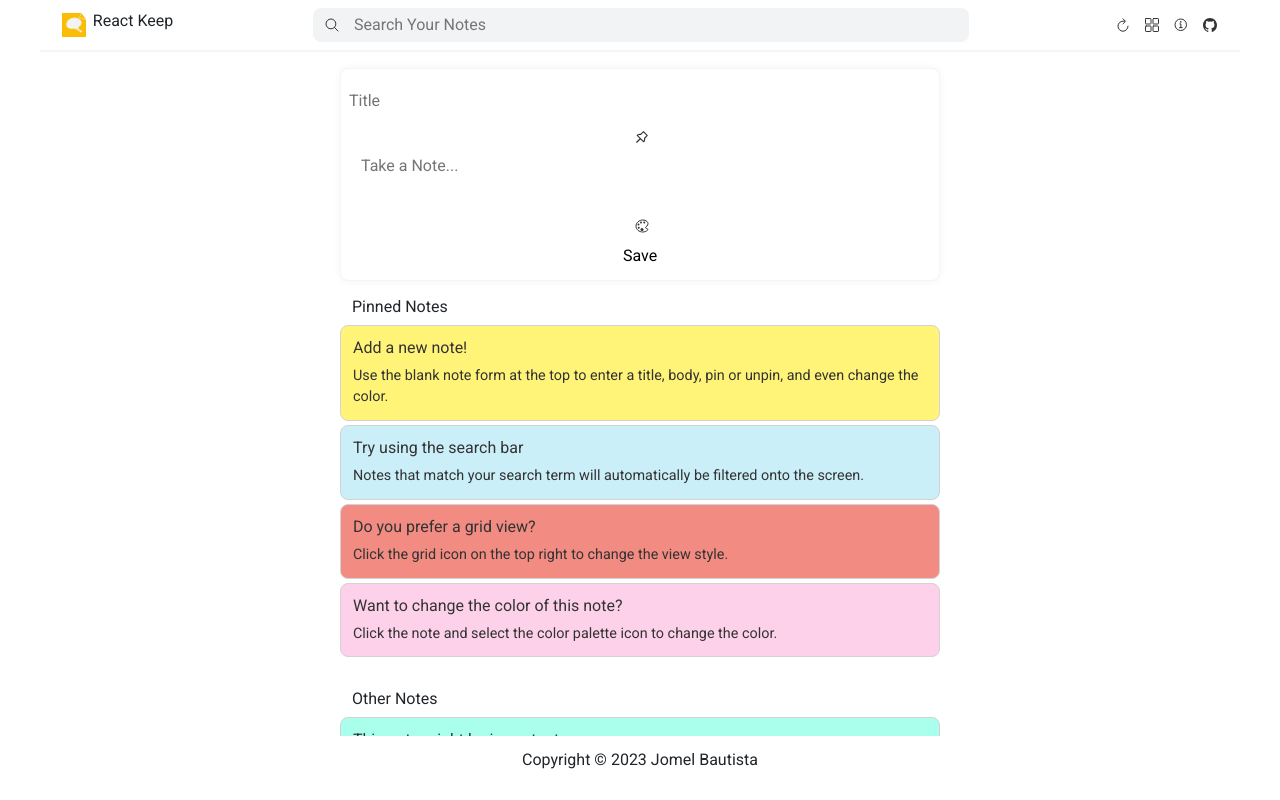
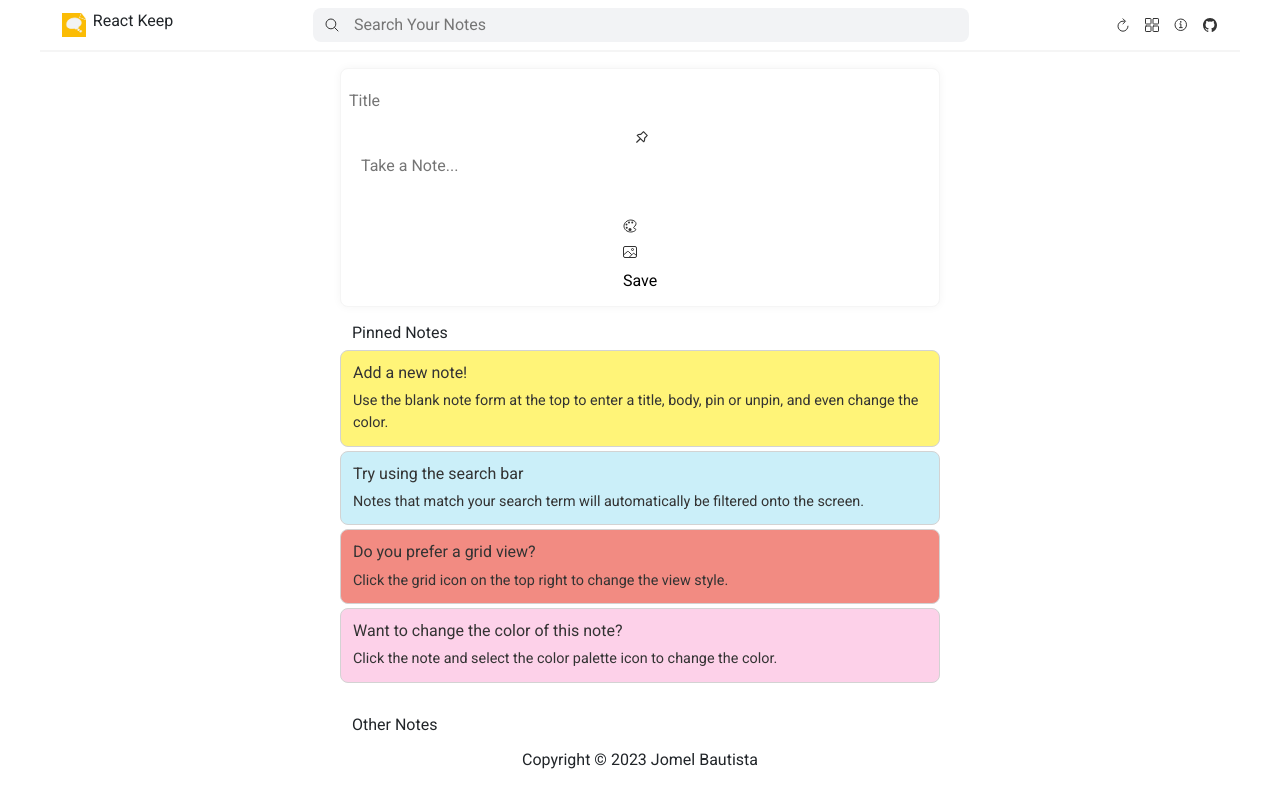
Before and after one commit to jogarbaut/react-keep, a React (Create React App) app: page / in a window 1280 px wide. Built offline with nearby package versions, Linux system fonts and the light colour scheme; the HTML template or start-up script is replaced by a standard one.

Commit message:
added Tesseract.js feature

```diff
--- a/package.json
+++ b/package.json
@@ -10,7 +10,8 @@
     "react-bootstrap": "^2.7.0",
     "react-dom": "^18.2.0",
     "react-icons": "^4.7.1",
-    "react-scripts": "5.0.1"
+    "react-scripts": "5.0.1",
+    "tesseract.js": "^4.0.2"
   },
   "scripts": {
     "predeploy": "npm run build",
--- a/src/components/EditNote.js
+++ b/src/components/EditNote.js
@@ -5,6 +5,7 @@ import ColorPalette from "./ColorPalette"
 import { AiOutlinePushpin, AiFillPushpin, AiFillDelete } from "react-icons/ai"
 import { IoColorPaletteOutline } from "react-icons/io5"
 import { format } from "date-fns"
+import TesseractInput from "./TesseractInput"
 
 const EditNote = ({ handleNoteClose }) => {
   const { selectedNote, selectedNoteId, notes, setNotes } = useContext(NoteContext)
@@ -92,6 +93,7 @@ const EditNote = ({ handleNoteClose }) => {
               <button className="button" onClick={handleToggleColorPalette}>
                 <IoColorPaletteOutline />
               </button>
+              <TesseractInput noteBody={noteBody} setNoteBody={setNoteBody} />
               <button className="button" onClick={handleDelete}>
                 <AiFillDelete />
               </button>
--- a/src/components/Instructions.js
+++ b/src/components/Instructions.js
@@ -1,5 +1,5 @@
 import ReactDom from "react-dom"
-import { IoCloseOutline, IoLogoGithub, IoLogoLinkedin, IoGridOutline, IoRefreshOutline, IoReorderFourOutline, IoColorPaletteOutline } from "react-icons/io5"
+import { IoCloseOutline, IoLogoGithub, IoLogoLinkedin, IoGridOutline, IoRefreshOutline, IoReorderFourOutline, IoColorPaletteOutline, IoImageOutline } from "react-icons/io5"
 import { AiOutlinePushpin } from "react-icons/ai"
 
 const Instructions = ({ handleInstructionsClose }) => {
@@ -41,6 +41,7 @@ const Instructions = ({ handleInstructionsClose }) => {
           <li>Pin and unpin notes to visually separate the notes using the <AiOutlinePushpin /> icon.</li>
           <li>Click the <IoColorPaletteOutline /> to select a color for the note.</li>
           <li>Use the <IoRefreshOutline /> to refresh the window.</li>
+          <li>Click the <IoImageOutline /> to upload a photo and automatically extract the text to the note body (images with good contrast between background and text work best).</li>
         </ul>
         <div className="flex-row app-reset">
           <button type="button" className="btn__app-reset" onClick={handleResetToggled}>
--- a/src/components/NewNote.js
+++ b/src/components/NewNote.js
@@ -4,6 +4,7 @@ import ColorPalette from "./ColorPalette"
 import { AiOutlinePushpin, AiFillPushpin } from "react-icons/ai"
 import { IoColorPaletteOutline } from "react-icons/io5"
 import { format } from "date-fns"
+import TesseractInput from "./TesseractInput"
 
 const NewNote = () => {
   const [noteTitle, setNoteTitle] = useState("")
@@ -79,9 +80,12 @@ const NewNote = () => {
             }}
           />
           <div className="row">
-            <button className="button" onClick={handleToggleColorPalette}>
-              <IoColorPaletteOutline />
-            </button>
+            <div className="row">
+              <button className="button" onClick={handleToggleColorPalette}>
+                <IoColorPaletteOutline />
+              </button>
+              <TesseractInput noteBody={noteBody} setNoteBody={setNoteBody} />
+            </div>
             <button type="submit" className="button--save">
               Save
             </button>
--- /dev/null
+++ b/src/components/TesseractInput.js
@@ -0,0 +1,26 @@
+import React, { useEffect, useState } from "react"
+import Tesseract from "tesseract.js"
+import { IoImageOutline } from "react-icons/io5"
+
+const TesseractInput = ({ setNoteBody }) => {
+  const [imageFile, setImageFile] = useState("")
+
+  useEffect(() => {
+    if (imageFile) {
+      Tesseract.recognize(imageFile, "eng", { logger: (m) => m }).then(({ data: { text } }) => {
+        setNoteBody(prevState => (prevState + text))
+      })
+    }
+  }, [imageFile, setNoteBody])
+
+  return (
+    <>
+      <label for="file-upload" className="imageFileInput button">
+        <IoImageOutline />
+      </label>
+      <input id="file-upload" type="file" onChange={(e) => setImageFile(e.target.files[0])} />
+    </>
+  )
+}
+
+export default TesseractInput
--- a/src/index.css
+++ b/src/index.css
@@ -353,6 +353,15 @@ body {
   border: 1px solid black;
 }
 
+/* Tesseract Input */
+input[type="file"] {
+  display: none;
+}
+
+label.imageFileInput {
+  position: static !important;
+}
+
 /* Overlay */
 .overlay {
   position: fixed;
```
Also changed, not shown: 1 other file (tests, documents, lock files or other folders).
